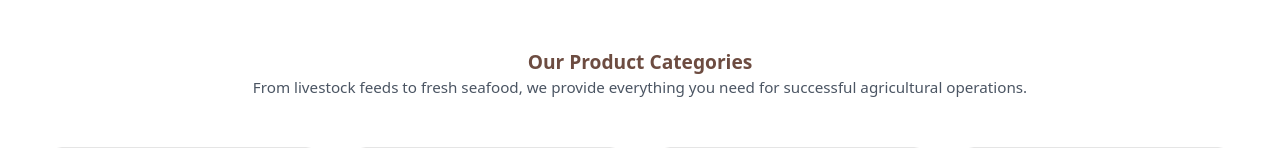
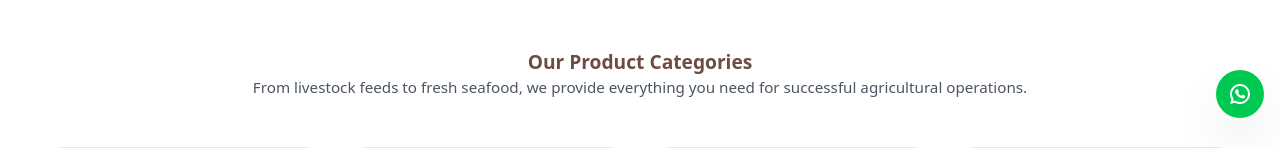
Before and after one commit to skyrun2/ECO-FARMS, a Next.js app: page / in a window 1280 px wide. Shown: the part 650-798 px from the top of the page. Built offline with nearby package versions, Linux system fonts and the light colour scheme.

Commit message:
whatsapp integration

```diff
--- a/package.json
+++ b/package.json
@@ -24,6 +24,7 @@
     "react": "^19.2.0",
     "react-dom": "^19.2.0",
     "react-hook-form": "^7.64.0",
+    "react-whatsapp": "^0.3.0",
     "tailwind-merge": "^3.3.1",
     "zod": "^4.1.12",
     "zustand": "^5.0.8"
@@ -37,6 +38,7 @@
     "@types/react-dom": "^19",
     "eslint": "^9",
     "eslint-config-next": "15.5.3",
+    "onchange": "^7.1.0",
     "tailwindcss": "^4",
     "tw-animate-css": "^1.3.8",
     "typescript": "^5"
--- a/src/app/Products/page.tsx
+++ b/src/app/Products/page.tsx
@@ -118,7 +118,10 @@ export default  function Products() {
                   "panel absolute left-0 w-fit h-[2rem] gap-0 bg-transparent text-gray-600 cursor-pointer ",
                   "flex flex-col gap-[0rem] items-start justify-start",
                   "hover:bg-transparent hover:text-pri-green",
-                  "cats z-70 hover:h-[15rem]   [&>.select]:hidden [&>.select]:h-0 hover:[&>.select]:flex hover:[&>.select]:h-[10rem]",
+                  "cats z-70 hover:h-[15rem] active:h-[15rem]   [&>.select]:hidden [&>.select]:h-0 hover:[&>.select]:flex   hover:[&>.select]:h-[10rem]",
+                  "target:h-[15rem] target:[&>.select]:flex target::[&>.select]:h-[10rem]",
+                  "active:w-[20rem]",
+
                   selectedCat !== 'all' ? "  ":""
                   )}>
                     <div className="flex items-center justify-center gap-[2rem]">
--- a/src/components/atoms/productCard.tsx
+++ b/src/components/atoms/productCard.tsx
@@ -9,6 +9,7 @@ import { useUserStore } from "@/lib/useUserStore";
 import { Heart } from "lucide-react";
 import { useEffect, useState } from "react";
 import { Button } from "../ui/button";
+import { useWhatsApp } from "@/hooks/useWhatsapp";
 
 // export const FeaturedProduct = ({productCard}:FeaturedProductProps) =>{
 type ProductCardProps = {
@@ -25,11 +26,12 @@ type HandleFav ={
 export const ProductCard = ({prod,className}:ProductCardProps) =>{
     const makeFav = useUserStore((state)=>state.actions.makeFav);
     const removeFav = useUserStore((state)=>state.actions.removeFav);
+    const chat = useWhatsApp("message");
 
     const favProds = useUserStore((state)=>state.favProds);
     const [isFav,setFav] = useState(false);
 
-    const handleFav = ({prod,e}:HandleFav)=>{
+    const handleFav = ({prod}:HandleFav)=>{
         if (isFav) {
             removeFav(prod);
             setFav(false);
@@ -81,7 +83,8 @@ export const ProductCard = ({prod,className}:ProductCardProps) =>{
             <Button className={clsx(
                 "mx-auto h-[2rem] w-[90%] bg-pri-green rounded-md",
                 "hover:bg-white hover:text-pri-green hover:border-2 hover:border-pri-green"
-            )}>
+            )}
+            onClick={()=>chat(`Hi! I\'m interested in the ${prod.title} for ${prod.price}. Is it still available?`)}>
                 <p>Message on Whatsapp</p>
             </Button>
         </Card>
--- a/src/components/layout/Header.tsx
+++ b/src/components/layout/Header.tsx
@@ -101,7 +101,7 @@ const Header = () =>{
                             " pt-0  bg-pri-green grid  grid-cols-1",
                             "panel-expand__content "
                         )}>
-                            <HeaderLinks  isOpen="" className="w-fit"/>
+                            <HeaderLinks  isOpen="" setIsOpen={setIsOpen} className="w-fit"/>
                         </ul>
                     </div>
                 </div>
@@ -113,9 +113,10 @@ const Header = () =>{
 export interface HeaderLinkProps {
     className?: string;
     isOpen?: string;
+    setIsOpen?: (isOpen:boolean) => void;
 
 }
-const HeaderLinks = ({className="",isOpen} : HeaderLinkProps) =>{
+const HeaderLinks = ({className="",isOpen,setIsOpen} : HeaderLinkProps) =>{
         const pathname = usePathname();
     return(
         <>
@@ -125,14 +126,15 @@ const HeaderLinks = ({className="",isOpen} : HeaderLinkProps) =>{
                     let isCurrPage = false;
                     isCurrPage = pathname == href ? true :false;
                     return(
-                        <Link key={i} href={href}>
+                        <Link key={i} href={href}
+                        onClick={setIsOpen ? ()=> setIsOpen(false) : ()=> null }
+                        >
                             <Button className={clsx(
                                 "hover:text-eco-brown hover:bg-transparent  cursor-pointer text-sm-desc text-white shadow-none space-x-1 px-3 py-2 rounded-md  font-medium ",
                                 e.icon && "flex items-center",
                                 isCurrPage && "text-eco-brown",
                                 isOpen && "max-mb-nav:w-full",
                                 className
-
                             )}>
                                 <p className="text-sm-desc">{e.text}</p>
                             </Button>
--- a/src/components/layout/MainLayout.tsx
+++ b/src/components/layout/MainLayout.tsx
@@ -1,6 +1,8 @@
 
 import { Header } from './Header';
 import { Footer } from './Footer';
+import { WhatsappFloater } from './WhatAppFloater';
+
 
 
 export default function  MainLayout ({
@@ -11,6 +13,7 @@ export default function  MainLayout ({
     return (
         <div className='w-full bg-white'>
             <Header/>
+            <WhatsappFloater/>
             <main > {children}</main>
             <Footer/>
         </div>
--- /dev/null
+++ b/src/components/layout/WhatAppFloater.tsx
@@ -0,0 +1,47 @@
+'use client'
+
+import { useWhatsApp } from "@/hooks/useWhatsapp"
+import { Whatsapp } from "../icons"
+import { Button } from "../ui/button"
+
+export const  WhatsappFloater = () =>{
+    const chat = useWhatsApp('');
+    return(
+        <button
+        onClick={()=>chat('Hi! I\'d like to know more about your products. Can you help me?')}
+        // onMouseEnter={() => setIsHovered(true)}
+        // onMouseLeave={() => setIsHovered(false)}
+        className={`
+            fixed top-[90vh] right-4 z-40
+            max-sm:top-[70vh]
+            w-[3rem] aspect-square
+            bg-green-500 hover:bg-green-600 active:bg-green-700
+            rounded-full shadow-lg hover:shadow-xl lg:shadow-2xl
+            flex items-center justify-center
+            transition-all duration-300 ease-in-out
+            transform hover:scale-110 active:scale-95 lg:hover:scale-105
+            focus:outline-none focus:ring-4 focus:ring-green-300
+            touch-manipulation
+        `}
+
+        >
+        {/* WhatsApp Icon SVG */}
+        <svg className="w-6 h-6 text-white dark:text-white" aria-hidden="true" xmlns="http://www.w3.org/2000/svg"  fill="none" viewBox="0 0 24 24">
+            <path fill="currentColor" fillRule="evenodd" d="M12 4a8 8 0 0 0-6.895 12.06l.569.718-.697 2.359 2.32-.648.379.243A8 8 0 1 0 12 4ZM2 12C2 6.477 6.477 2 12 2s10 4.477 10 10-4.477 10-10 10a9.96 9.96 0 0 1-5.016-1.347l-4.948 1.382 1.426-4.829-.006-.007-.033-.055A9.958 9.958 0 0 1 2 12Z" clipRule="evenodd"/>
+            <path fill="currentColor" d="M16.735 13.492c-.038-.018-1.497-.736-1.756-.83a1.008 1.008 0 0 0-.34-.075c-.196 0-.362.098-.49.291-.146.217-.587.732-.723.886-.018.02-.042.045-.057.045-.013 0-.239-.093-.307-.123-1.564-.68-2.751-2.313-2.914-2.589-.023-.04-.024-.057-.024-.057.005-.021.058-.074.085-.101.08-.079.166-.182.249-.283l.117-.14c.121-.14.175-.25.237-.375l.033-.066a.68.68 0 0 0-.02-.64c-.034-.069-.65-1.555-.715-1.711-.158-.377-.366-.552-.655-.552-.027 0 0 0-.112.005-.137.005-.883.104-1.213.311-.35.22-.94.924-.94 2.16 0 1.112.705 2.162 1.008 2.561l.041.06c1.161 1.695 2.608 2.951 4.074 3.537 1.412.564 2.081.63 2.461.63.16 0 .288-.013.4-.024l.072-.007c.488-.043 1.56-.599 1.804-1.276.192-.534.243-1.117.115-1.329-.088-.144-.239-.216-.43-.308Z"/>
+        </svg>
+
+
+
+        {/* Pulse animation ring */}
+        <div
+            className={`
+            absolute inset-0 rounded-full border-2 border-green-400
+            animate-ping opacity-75
+            hover:animate-pulse
+
+            `}
+        />
+        </button>
+    )
+}
--- /dev/null
+++ b/src/hooks/useWhatsapp.ts
@@ -0,0 +1,13 @@
+import { WHATSAPP_CONFIG } from "@/lib/constants";
+
+
+
+
+export const useWhatsApp =(message:string)=>{
+    const phoneNumber = WHATSAPP_CONFIG.phoneNumber;
+    return ( message: string)=>{
+        const encoded = encodeURIComponent(message);
+        const url = `https://wa.me/${phoneNumber}?text=${encoded}`;
+        window.open(url,"_blank");
+    }
+}
--- /dev/null
+++ b/src/lib/constants.ts
@@ -0,0 +1,11 @@
+export const WHATSAPP_CONFIG = {
+  phoneNumber: process.env.NEXT_PUBLIC_WHATSAPP_PHONe || '+2349033753156',
+
+  // Message templates
+  TEMPLATES: {
+    PRODUCT_INQUIRY: 'Hi! I\'m interested in the {productName}. Is it still available?',
+    GENERAL_INQUIRY: 'Hi! I\'d like to know more about your products. Can you help me?',
+    AVAILABILITY_CHECK: 'Hello! Is the {productName} still available?',
+    PRICE_INQUIRY: 'Hi! What\'s the best price for the {productName}?'
+  }
+} as const;
```
Also changed, not shown: src/components/icons/Whatsapp.tsx (+14 -3 lines), public/svg/whatsapp.svg, 1 other file (tests, documents, lock files or other folders).
